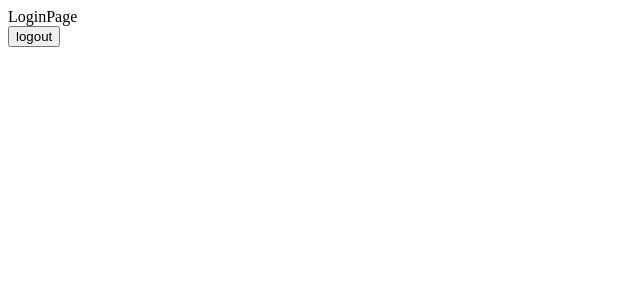
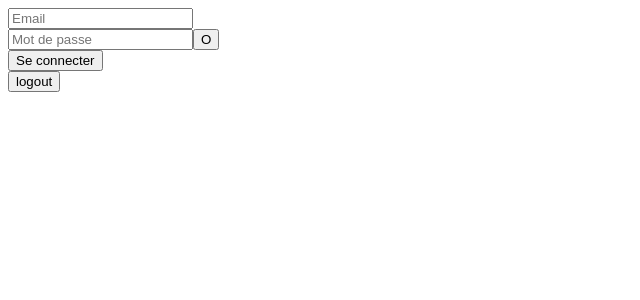
Before and after one commit to Boblareleve/PROJET_ING1S2_WEB, a Vue app: page /login in a window 1280 px wide. Shown: the top 300 px of the page, without its empty margins (0-640 px from the left). Built offline with nearby package versions, Linux system fonts and the light colour scheme.

Commit message:
push merge

```diff
--- a/src/auth/auth.ts
+++ b/src/auth/auth.ts
@@ -4,26 +4,29 @@ import {defineStore} from 'pinia'
 export const useAuthStore = defineStore('auth',{
     //def structure d un user
     state:()=>({
-        user : null as User |null,
-        isLoading:false
+        user : null as User | null,
+        isLoading: false
     }),
 
     //retourn un boolean en fonction du role
     getters:{
-       isConnected: (state)=>state.user!==null,
-       hasRole: (state)=>(role:string)=>state.user?.role===role
+       isConnected: (state) => state.user !== null,
+       hasRole: (state) => (role:string) => state.user?.role === role
     },
 
     actions: {
         async fetchCurrentUser(){
-            this.isLoading=true
-            const res = await fetch('fetch avec backend')
+            this.isLoading = true
+          const res = await fetch('/api/me', {
+                credentials: 'include'
+            })
+
             this.user = await res.json()
-            this.isLoading=false
+            this.isLoading = false
         },
         fakeLogin(role: 'admin' | 'teacher' | 'student') {
             if (role === 'teacher') this.user = { nom: 'Test', role: 'teacher'}
-            if (role === 'student') this.user = { nom: 'Test', role: 'student', id:2}
+            if (role === 'student') this.user = { nom: 'Test', role: 'student', id: 2}
             if (role === 'admin') this.user = { nom: 'Test', role: 'admin'}
         }
     }
--- a/src/main.ts
+++ b/src/main.ts
@@ -11,7 +11,8 @@ app.use(router)
 
 
 async function init(){
-    const auth=useAuthStore()
+    const auth = useAuthStore()
+    await auth.fakeLogin('teacher')
     app.mount('#app')
 }
 
--- a/src/router/index.ts
+++ b/src/router/index.ts
@@ -22,13 +22,13 @@ const router = createRouter({
       path: '/login',
       name: 'login',
       component: LoginPage,
-      meta: {requiresAuth:false}
+      meta: {requiresAuth: false}
     },
     {
       path: '/teacher',
       name: 'teacher',
       component: homeTeacher,
-      meta:{requiresAuth:true, role:'teacher'}
+      meta:{requiresAuth: true, role:'teacher'}
     }
   ],
 })
--- a/src/views/LoginPage.vue
+++ b/src/views/LoginPage.vue
@@ -1,3 +1,49 @@
+<script setup lang="ts">
+import { ref } from 'vue'
+
+const showPassword = ref(false)
+
+const email = ref('')
+const password = ref('')
+
+function togglePassword(){
+  showPassword.value = !showPassword.value
+}
+
+async function handleLogin() {
+
+  const res = await fetch("/auth/login", {
+        method: "POST",
+        headers: { "Content-Type": "application/json; charset=UTF-8" },
+        body: JSON.stringify({
+            email: email.value,
+            password: password.value
+        }),
+        credentials: "include"
+    });
+
+    if (!res.ok)
+    {
+        const text = await res.text();
+        console.error(`HTTP ${res.status}: ${text}`);
+        return ;
+    }
+
+    console.log("connected !");
+
+}
+</script>
+
 <template>
-  <div>LoginPage</div>
+  <div>
+
+    <input v-model="email" type="email" placeholder="Email" />
+    <div id="passwordDiv">
+       <input v-model="password" :type="showPassword ? 'text' : 'password'" placeholder="Mot de passe" />
+       <button @click="togglePassword">{{ showPassword ? 'N' : 'O' }}</button>
+    </div>
+
+
+    <button @click="handleLogin">Se connecter</button>
+  </div>
 </template>
--- a/src/views/homeTeacher.vue
+++ b/src/views/homeTeacher.vue
@@ -1,3 +1,24 @@
+<script setup lang="ts">
+// toute ta logique ici
+// imports, variables, fonctions, appels au store...
+import { useAuthStore } from '@/auth/auth'
+
+const auth = useAuthStore()
+</script>
+
 <template>
-  <div>T</div>
+  <!-- ton HTML ici -->
+  <!-- c'est réactif, tu peux utiliser directement les variables du script -->
+  <div>
+    <p>Bonjour {{ auth.user?.nom }}</p>
+  </div>
 </template>
+
+<style scoped>
+/* ton CSS ici */
+/* scoped veut dire que le CSS s'applique uniquement à CE composant */
+/* pas de fuite vers les autres composants */
+div {
+  color: red;
+}
+</style>
```
